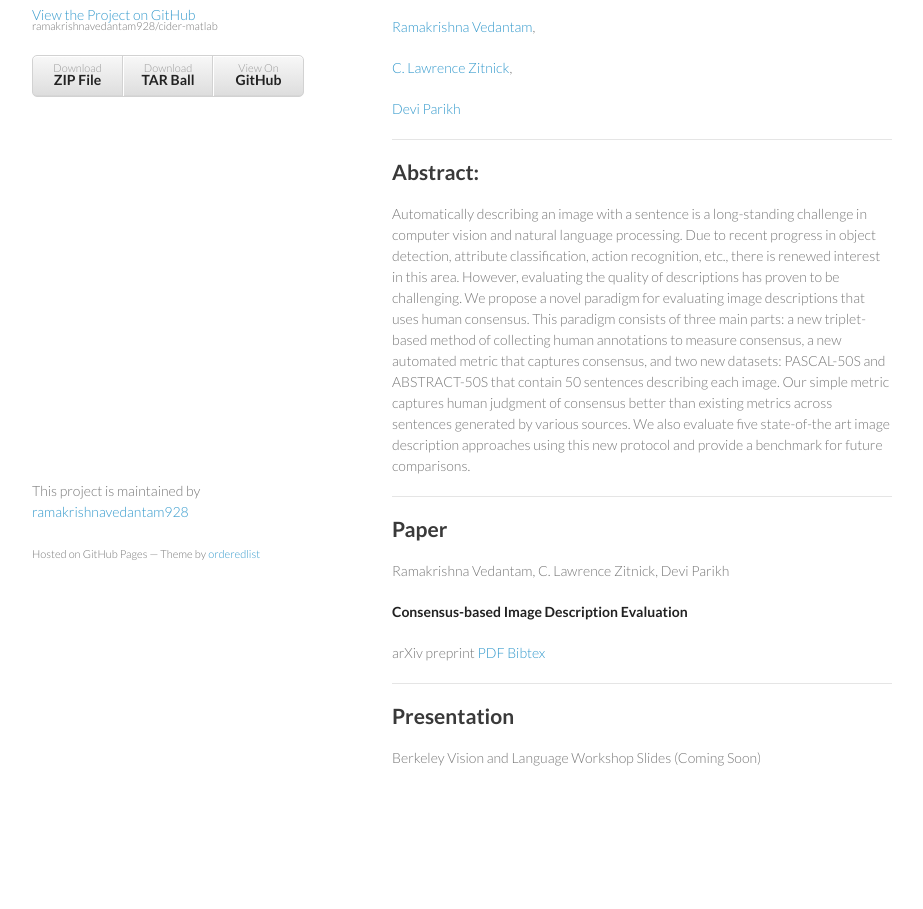
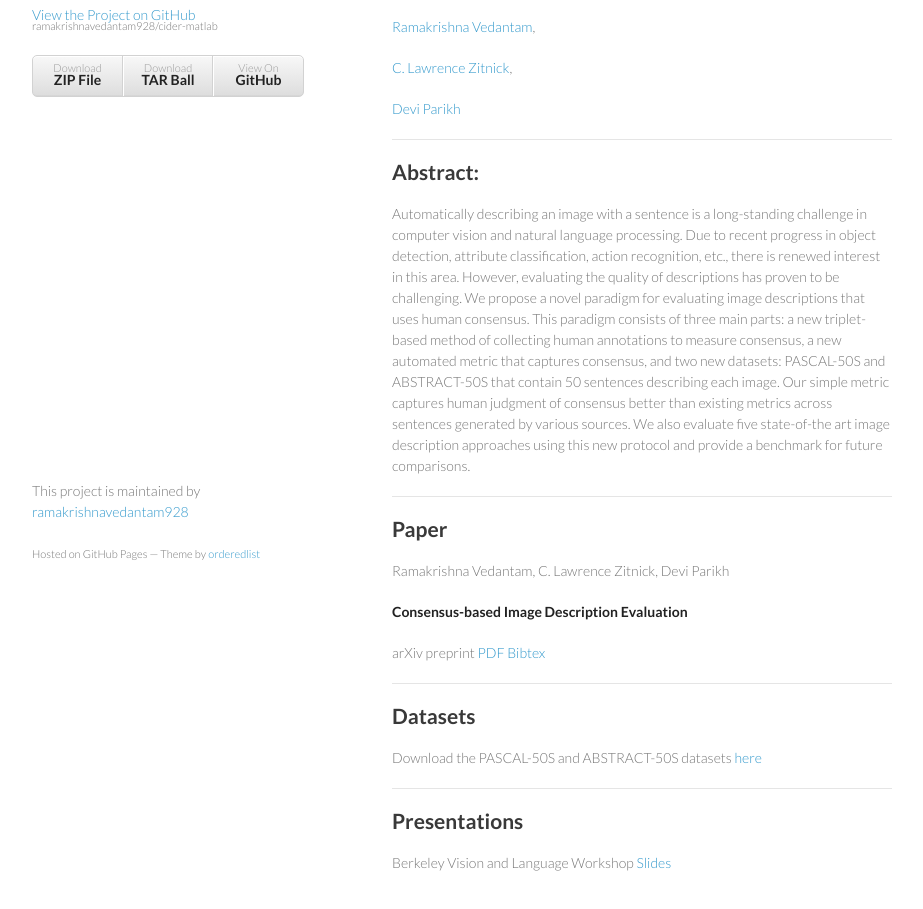
Before and after one commit to vrama91/cider-matlab, a plain HTML site: page index.html in a window 1280 px wide. Shown: the part 167-1076 px from the top of the page, without its empty margins (178-1101 px from the left). Before the commit the page ends 1005 px from the top, so only its background shows below. Drawn offline with Linux system fonts and the light colour scheme.

Commit message:
Create gh-pages branch via GitHub

```diff
--- a/index.html
+++ b/index.html
@@ -61,9 +61,16 @@
 <hr>
 
 <h2>
-<a id="presentation" class="anchor" href="#presentation" aria-hidden="true"><span class="octicon octicon-link"></span></a>Presentation</h2>
+<a id="datasets" class="anchor" href="#datasets" aria-hidden="true"><span class="octicon octicon-link"></span></a>Datasets</h2>
 
-<p>Berkeley Vision and Language Workshop Slides (Coming Soon)</p>
+<p>Download the PASCAL-50S and ABSTRACT-50S datasets <a href="https://filebox.ece.vt.edu/%7Evrama91/CIDEr_miscellanous/cider_datasets.tar">here</a></p>
+
+<hr>
+
+<h2>
+<a id="presentations" class="anchor" href="#presentations" aria-hidden="true"><span class="octicon octicon-link"></span></a>Presentations</h2>
+
+<p>Berkeley Vision and Language Workshop <a href="https://filebox.ece.vt.edu/%7Evrama91/CIDEr_miscellanous/Presentations/Parikh_CIDEr.pptx">Slides</a></p>
       </section>
       <footer>
         <p>This project is maintained by <a href="https://github.com/ramakrishnavedantam928">ramakrishnavedantam928</a></p>
```
Also changed, not shown: params.json (+1 -1 lines).
